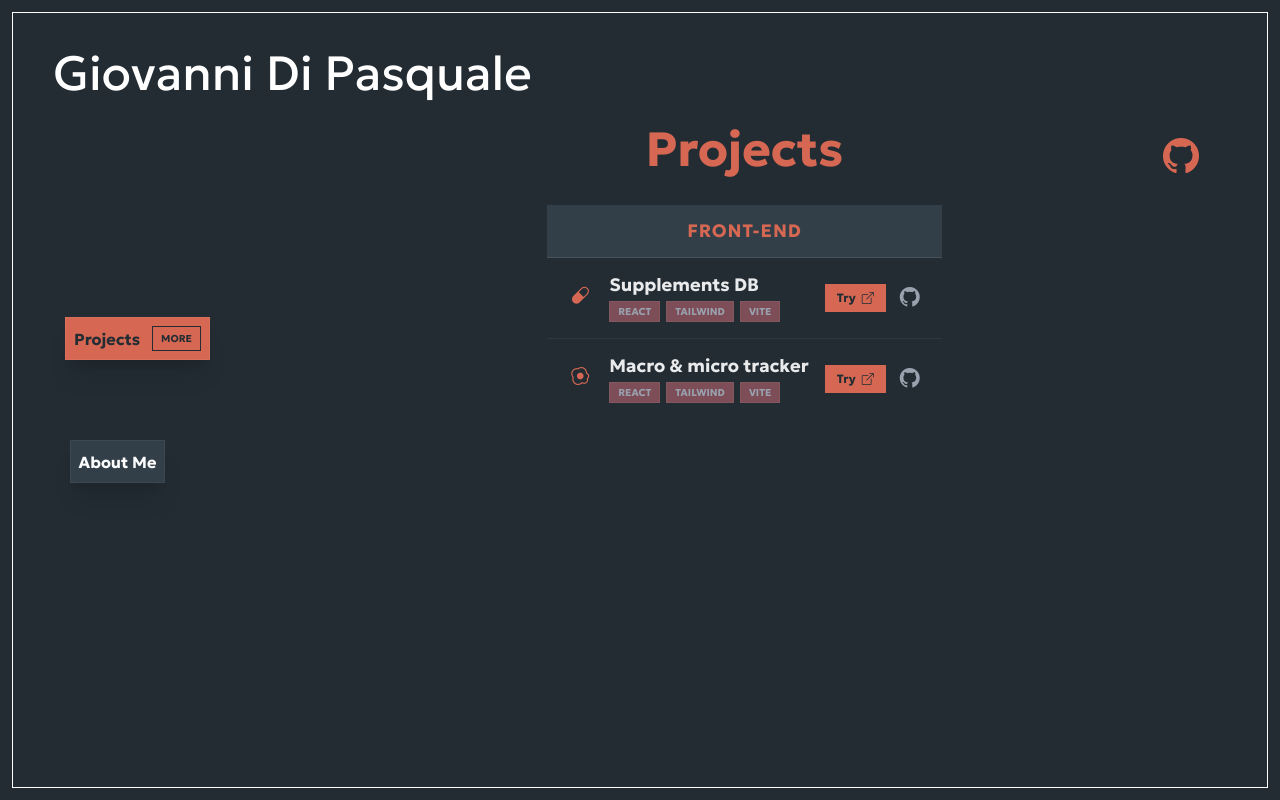
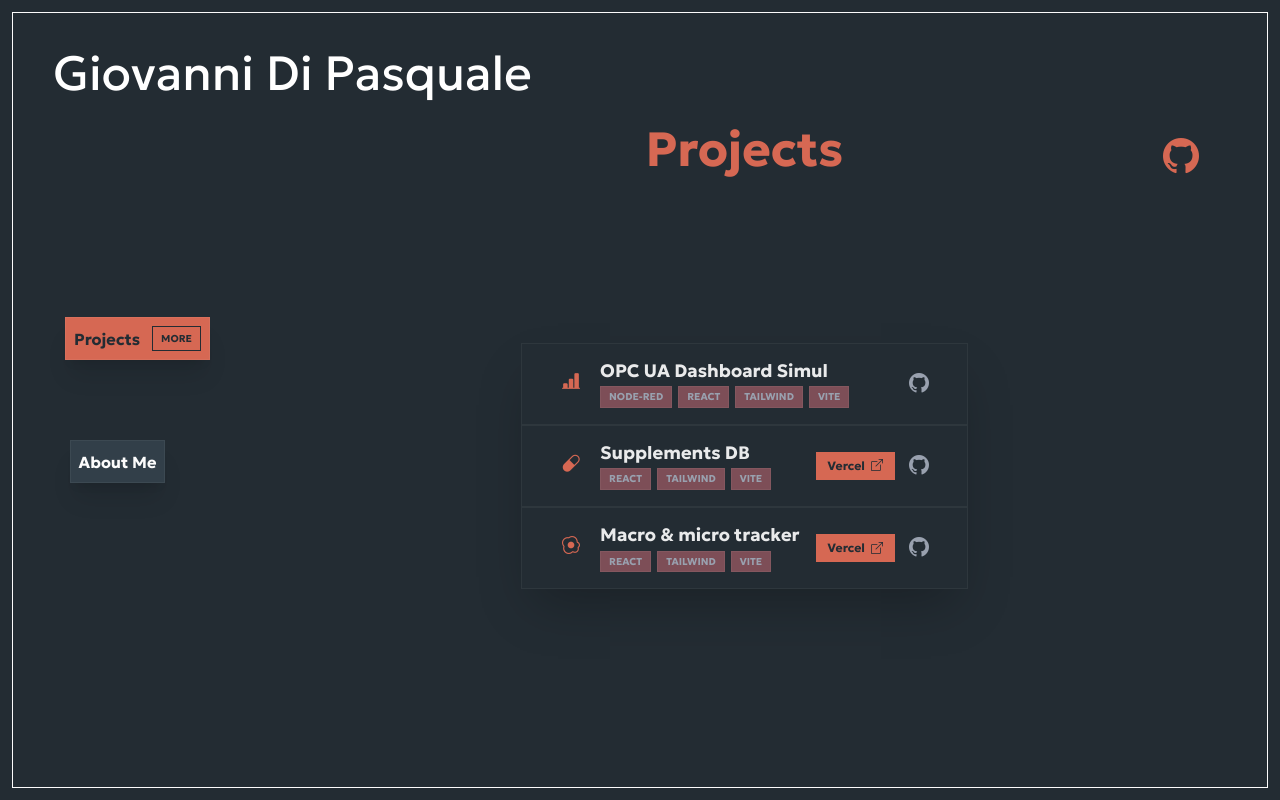
Before and after one commit to giovannifdipasquale/portfolio_v2, a React (Vite) app: page / in a window 1280 px wide. Built offline with nearby package versions, Linux system fonts and the light colour scheme.

Commit message:
added opcua project

```diff
--- a/src/components/ProjectsPreview/ProjectsPreview.jsx
+++ b/src/components/ProjectsPreview/ProjectsPreview.jsx
@@ -22,18 +22,15 @@ function ProjectsPreview() {
           </a>
         </p>
       </div>
-      <div className="w-[calc(100%) md:w-[calc(100%-12rem) flex flex-col flex-1 justify-start text-white text-lg px-9 ">
+      <div className="w-[calc(100%) md:w-[calc(100%-12rem) flex flex-col flex-1 justify-center text-white text-lg">
 
 
-        <div className="grid grid-cols-12 gap-5">
+        <div className="grid grid-cols-12">
           {/* Front-End Category Card */}
-          <div className="col-span-12 md:col-span-12 bg-jet-2 text-white overflow-hidden sm:mx-0">
-            <div className="p-3 border-b border-white/10">
-              <span className="font-bold text-rosy block text-center tracking-wider">FRONT-END</span>
-            </div>
-            <div className="divide-y divide-white/5 bg-jet">
+          <div className="col-span-12 md:col-span-12 bg-jet-2 text-white overflow-hidden sm:mx-0 shadow-2xl">
+            <div className="divide-y divide-white/5 bg-jet ">
               {projectsData.frontend.map((project, idx) => (
-                <div key={idx} className="p-4 bg-jet hover:bg-white/5 transition-colors group flex flex-col lg:flex-row lg:items-center justify-between gap-4">
+                <div key={idx} className="border border-white/5 shadow-xl p-4 px-8 bg-jet hover:bg-white/5 transition-colors group flex flex-col lg:flex-row lg:items-center justify-between gap-4">
 
                   {/* Left: Icon & Info */}
                   <div className="flex items-start gap-3">
@@ -62,7 +59,7 @@ function ProjectsPreview() {
                         className="bg-rosy hover:bg-rosy/90 flex-1 text-jet text-xs font-bold py-1.5 px-3 transition-transform active:scale-95 flex items-center justify-center gap-1.5"
                         title="Try it out"
                       >
-                        <span>Try</span>
+                        <span>Vercel</span>
                         <i className="bi bi-box-arrow-up-right"></i>
                       </a>
                     )}
--- a/src/data/projects.json
+++ b/src/data/projects.json
@@ -1,5 +1,17 @@
 {
     "frontend": [
+        {
+            "name": "OPC UA Dashboard Simul",
+            "description": "React Dashboard that handles simulated industrial data from a Prosys OPC UA public demo server. It subscribes to demonstrative data and processes it to be transmitted to a React frontend via WebSockets",
+            "tech": [
+                "Node-RED",
+                "React",
+                "Tailwind",
+                "Vite"
+            ],
+            "repo": "https://github.com/giovannifdipasquale/opcua-dashboard-simul",
+            "icon": "bi bi-bar-chart-line-fill"
+        },
         {
             "name": "Supplements DB",
             "description": "A comprehensive database for tracking and managing dietary supplements.",
--- a/src/pages/Projects/Projects.jsx
+++ b/src/pages/Projects/Projects.jsx
@@ -73,48 +73,6 @@ function Projects() {
                     </div>
                 </div>
 
-                <div className="bg-jet p-6  shadow-md">
-                    <span className="font-bold block mb-6 text-rosy text-2xl">
-                        Back-end / Full-stack Projects
-                    </span>
-                    <div className="space-y-8">
-                        {backendProjects.map((project, index) => (
-                            <div key={index} className="border-l-2 border-rosy pl-4">
-                                <p className="mb-2">
-                                    <i className={`${project.icon} mr-2 text-rosy`}></i>{" "}
-                                    <span className="font-bold text-lg">{project.name}</span> – {project.description}
-                                </p>
-                                <div className="mb-3 flex flex-wrap gap-2">
-                                    {project.tech.map((techItem, i) => (
-                                        <span key={i} className="text-xs font-medium text-gray-300 bg-smoky px-2.5 py-1 border border-white/5">
-                                            {techItem}
-                                        </span>
-                                    ))}
-                                </div>
-                                <div className="flex gap-4">
-                                    <a
-                                        href={project.repo}
-                                        target="_blank"
-                                        rel="noopener noreferrer"
-                                        className="inline-flex items-center text-rosy hover:text-white transition-colors text-sm font-semibold"
-                                    >
-                                        View on GitHub <i className="bi bi-arrow-right ml-1"></i>
-                                    </a>
-                                    {project.demo && (
-                                        <a
-                                            href={project.demo}
-                                            target="_blank"
-                                            rel="noopener noreferrer"
-                                            className="inline-flex items-center text-rosy hover:text-white transition-colors text-sm font-semibold"
-                                        >
-                                            Try it out <i className="bi bi-box-arrow-up-right ml-1"></i>
-                                        </a>
-                                    )}
-                                </div>
-                            </div>
-                        ))}
-                    </div>
-                </div>
             </div>
         </div>
     );
```
Also changed, not shown: 1 other file (tests, documents, lock files or other folders).
